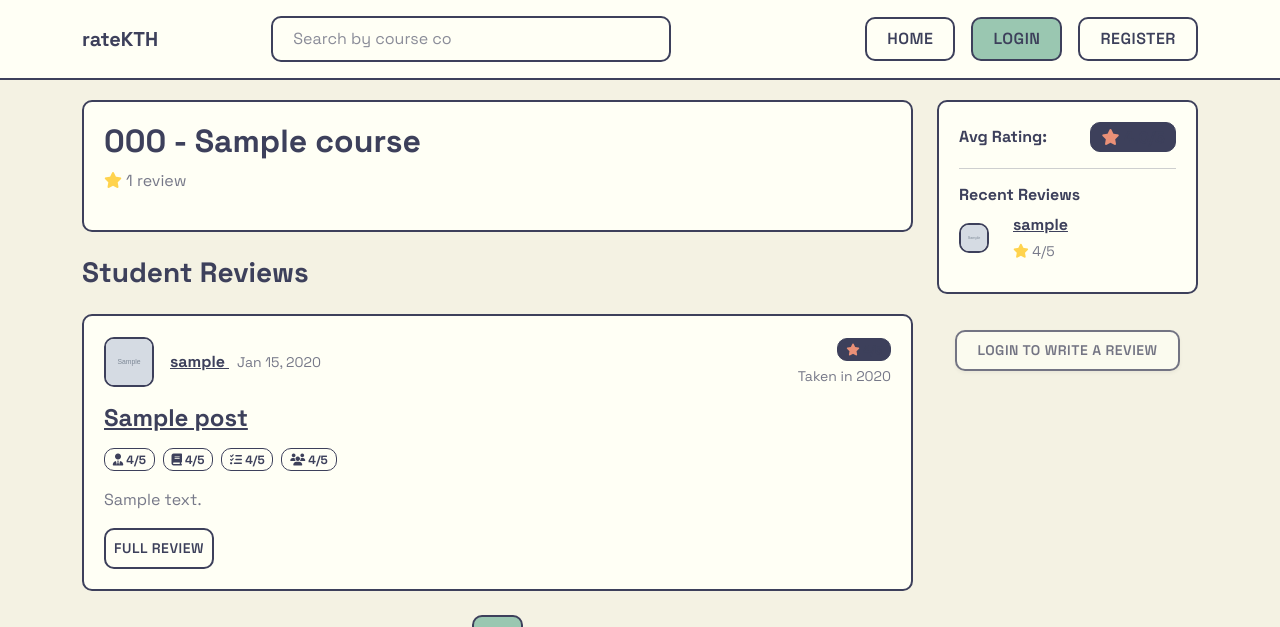
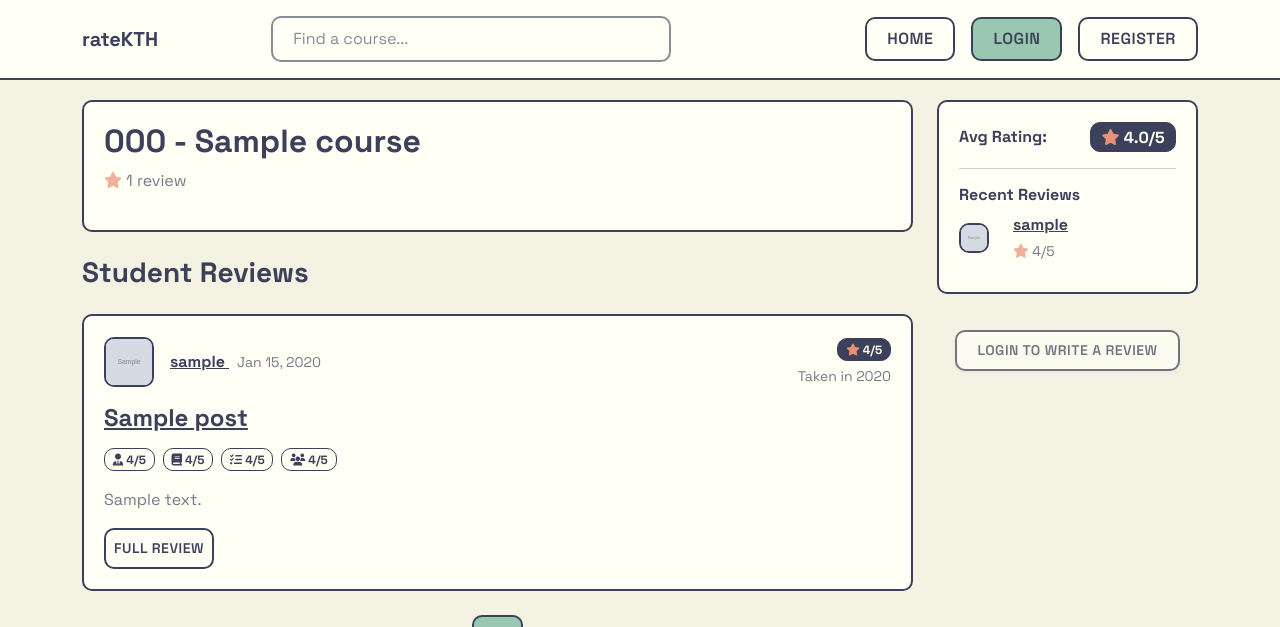
Before and after one commit to hi-aryan/social-network, a Flask app: page /courses/course/1 in a window 1280 px wide. Shown: the top 627 px of the page. Run offline with Flask 3, Linux system fonts and the light colour scheme; tables that the repository leaves empty hold one stand-in row (values such as "Sample post"); grey boxes marked "Sample" are stand-in pictures.

Commit message:
polishing zinggg

```diff
--- a/flasknetwork/static/css/main.css
+++ b/flasknetwork/static/css/main.css
@@ -79,6 +79,8 @@
   margin: 0 auto;
   display: flex;
   align-items: center;
+  text-decoration: none;
+  cursor: pointer;
 }
 
 .navbar-search-input {
@@ -90,18 +92,16 @@
   color: var(--twilight-indigo);
   font-size: 1rem;
   outline: none;
-  transition: padding 0.2s ease, font-size 0.2s ease;
+  transition: padding 0.2s ease, font-size 0.2s ease, border-color 0.2s ease;
   box-sizing: border-box;
-}
-
-.navbar-search-input::placeholder {
-  color: var(--twilight-indigo);
   opacity: 0.6;
 }
 
-.navbar-search-input:focus {
+.navbar-search-form:hover .navbar-search-input {
   border-color: var(--burnt-peach);
+  opacity: 1;
 }
+
 
 /* Buttons */
 /* Using body selector to increase specificity over Bootstrap */
@@ -431,6 +431,7 @@
 /* Filled Badge (for 5 stars) */
 .badge-filled {
     background-color: var(--twilight-indigo);
+    color: var(--eggshell);
 }
 
 /* Course Search Card */
--- a/flasknetwork/templates/courses/detail.html
+++ b/flasknetwork/templates/courses/detail.html
@@ -10,7 +10,7 @@
                 <div class="flex-grow-1">
                     <h2 class="mb-2"><b>{{ course.code }}</b> - {{ course.name }}</h2>
                     <p class="text-theme-secondary mb-3">
-                        <i class="fas fa-star text-warning"></i>
+                        <i class="fas fa-star"></i>
                         {% if reviews.total == 0 %}
                             No reviews yet
                         {% elif reviews.total == 1 %}
@@ -141,7 +141,7 @@
                             {{ review.author.username }}
                             </a>
                             <small class="text-theme-secondary">
-                                <i class="fas fa-star text-warning"></i> {{ review.rating }}/5
+                                <i class="fas fa-star"></i> {{ review.rating }}/5
                             </small>
                         </div>
                     </div>
--- a/flasknetwork/templates/layout.html
+++ b/flasknetwork/templates/layout.html
@@ -45,9 +45,9 @@
                 <div class="collapse navbar-collapse" id="navbarToggle">
 
                     <!-- Search Bar (Center/Left) -->
-                    <form class="navbar-search-form d-none d-md-block mx-auto" action="{{ url_for('courses.search') }}" method="get">
-                        <input type="text" name="q" class="navbar-search-input" id="typewriter-search" placeholder="Find a course..." autocomplete="off">
-                    </form>
+                    <a href="{{ url_for('courses.search') }}" class="navbar-search-form d-none d-md-block mx-auto">
+                        <div class="navbar-search-input">Find a course...</div>
+                    </a>
 
                     <!-- Navbar Right Side -->
                     <div class="navbar-nav ms-auto">
@@ -92,51 +92,6 @@
     <script src="https://cdn.jsdelivr.net/npm/@popperjs/core@2.9.2/dist/umd/popper.min.js" integrity="sha384-IQsoLXl5PILFhosVNubq5LC7Qb9DXgDA9i+tQ8Zj3iwWAwPtgFTxbJ8NT4GN1R8p" crossorigin="anonymous"></script>
     <script src="https://cdn.jsdelivr.net/npm/bootstrap@5.0.2/dist/js/bootstrap.min.js" integrity="sha384-cVKIPhGWiC2Al4u+LWgxfKTRIcfu0JTxR+EQDz/bgldoEyl4H0zUF0QKbrJ0EcQF" crossorigin="anonymous"></script>
 
-    <script>
-        // Typewriter Effect for Search Bar
-        document.addEventListener('DOMContentLoaded', function() {
-            const input = document.getElementById('typewriter-search');
-            if (!input) return;
-
-            const phrases = [
-                "Find a course...",
-                "Search by course code..",
-                "Search by course name.."
-            ];
-
-            let phraseIndex = 0;
-            let charIndex = 0;
-            let isDeleting = false;
-            let typeSpeed = 100;
-
-            function type() {
-                const currentPhrase = phrases[phraseIndex];
-
-                if (isDeleting) {
-                    input.setAttribute('placeholder', currentPhrase.substring(0, charIndex - 1));
-                    charIndex--;
-                    typeSpeed = 50;
-                } else {
-                    input.setAttribute('placeholder', currentPhrase.substring(0, charIndex + 1));
-                    charIndex++;
-                    typeSpeed = 100;
-                }
-
-                if (!isDeleting && charIndex === currentPhrase.length) {
-                    isDeleting = true;
-                    typeSpeed = 2000; // Pause at end
-                } else if (isDeleting && charIndex === 0) {
-                    isDeleting = false;
-                    phraseIndex = (phraseIndex + 1) % phrases.length;
-                    typeSpeed = 500;
-                }
-
-                setTimeout(type, typeSpeed);
-            }
-
-            type();
-        });
-    </script>
 
     {% block scripts %}{% endblock scripts %}
 </body>
```
Also changed, not shown: flasknetwork/templates/courses/search.html (+4 -3 lines).
